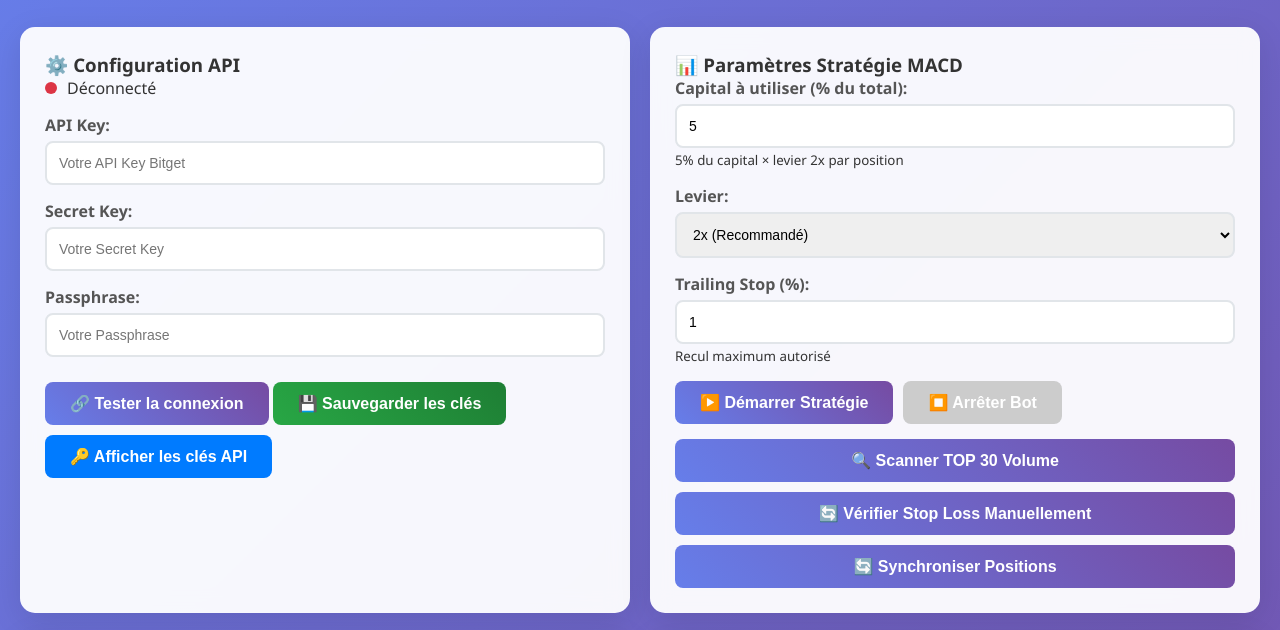
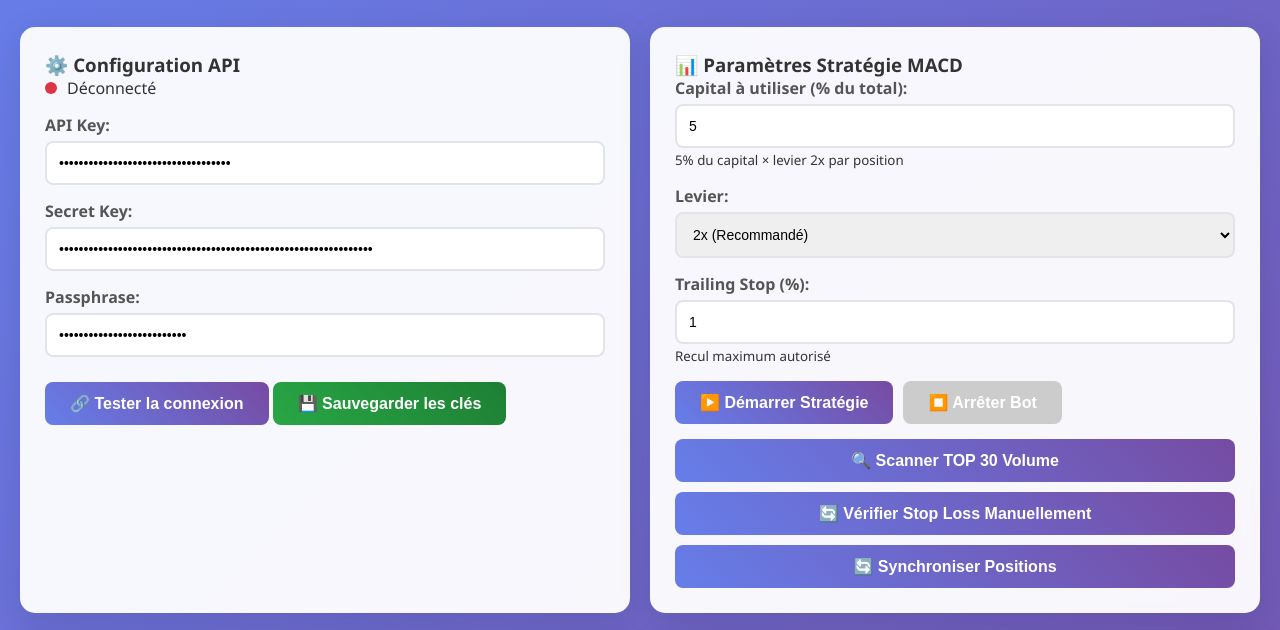
Before and after one commit to Escanpadex/crea-vigne-bot, a plain HTML site: page index.html in a window 1280 px wide. Shown: the part 88-718 px from the top of the page. Drawn offline with Linux system fonts and the light colour scheme.

Commit message:
Add files via upload

```diff
--- a/index.html
+++ b/index.html
@@ -25,22 +25,21 @@
 
                 <div class="form-group">
                     <label>API Key:</label>
-                    <input type="password" id="apiKey" placeholder="Votre API Key Bitget">
+                    <input type="password" id="apiKey" value="bg_a6cefdfb426b44f00fa74ac0203a5049">
                 </div>
 
                 <div class="form-group">
                     <label>Secret Key:</label>
-                    <input type="password" id="secretKey" placeholder="Votre Secret Key">
+                    <input type="password" id="secretKey" value="0bddf82631180ae2d38d9e0ad6470480a71382e53166944b40b0223b7e65dbcc">
                 </div>
 
                 <div class="form-group">
                     <label>Passphrase:</label>
-                    <input type="password" id="passphrase" placeholder="Votre Passphrase">
+                    <input type="password" id="passphrase" value="Charmant16320Charmant16320">
                 </div>
 
                 <button class="btn" onclick="testConnection()">🔗 Tester la connexion</button>
                 <button class="btn btn-success" onclick="saveKeys()" style="margin-top: 10px;">💾 Sauvegarder les clés</button>
-                <button class="btn" onclick="fillApiKeys()" style="margin-top: 10px; background: #007bff;">🔑 Afficher les clés API</button>
             </div>
 
             <div class="card">
```
